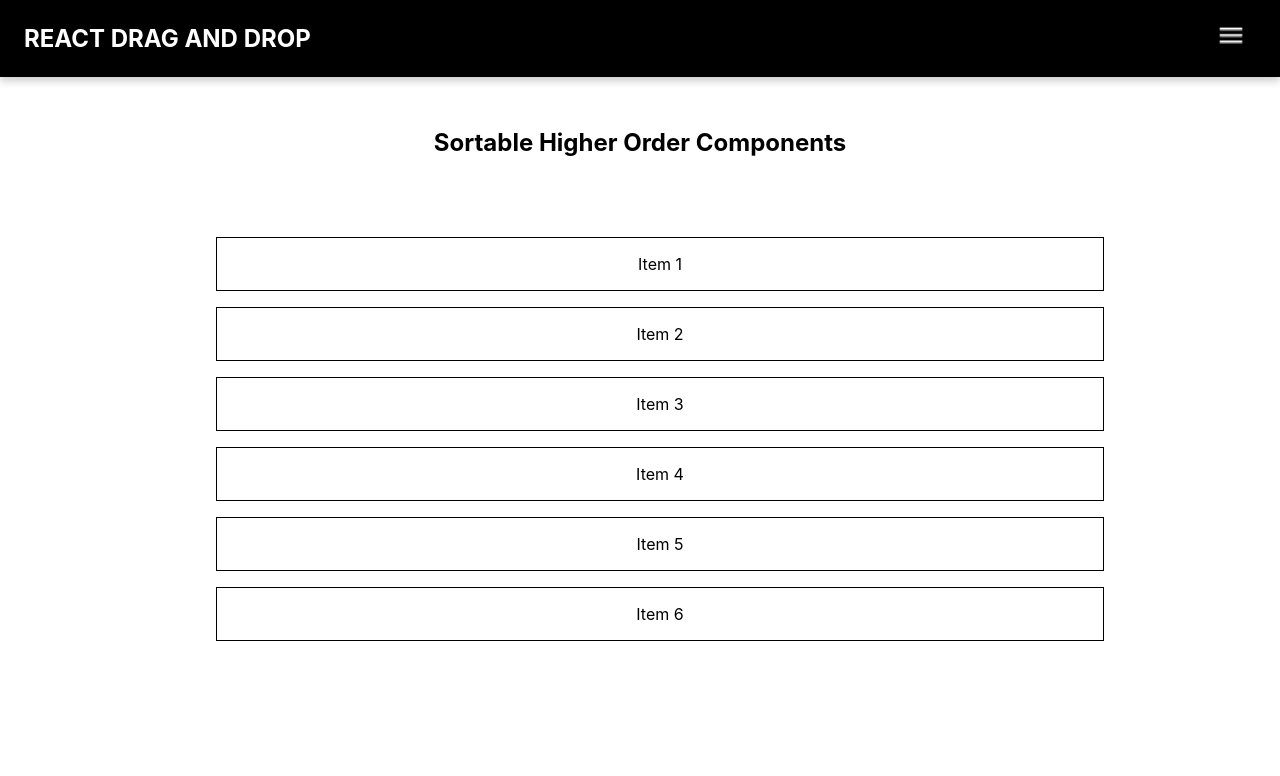
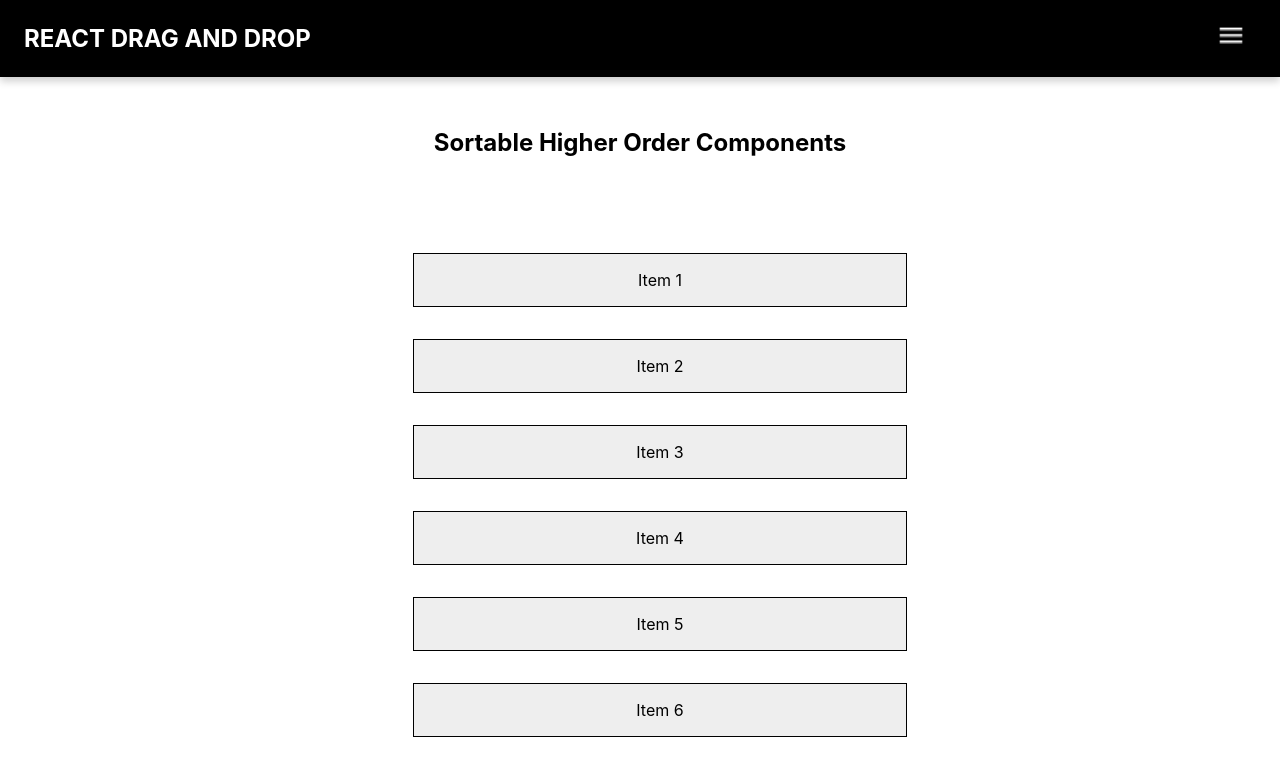
Before and after one commit to sleeplesseditor/DragAndDropFilesReact, a React (Create React App) app: page /sortablehoc in a window 1280 px wide. Shown: the top 776 px of the page. Built offline with nearby package versions, Linux system fonts and the light colour scheme.

Commit message:
SortableHOC styling issue resolved

```diff
--- a/src/App.css
+++ b/src/App.css
@@ -100,6 +100,9 @@ li a {
 .sortable-hoc-container {
   margin: 5rem 10rem;
   list-style: none;
+  display: flex;
+  flex-direction: column;
+  align-items: center;
 }
 
 .sortable-item {
@@ -107,4 +110,8 @@ li a {
   padding: 1rem;
   border: 1px solid #000;
   cursor: pointer;
+  background-color: #eee;
+  width: 50%;
+  list-style: none;
+  text-align: center;
 }
```
